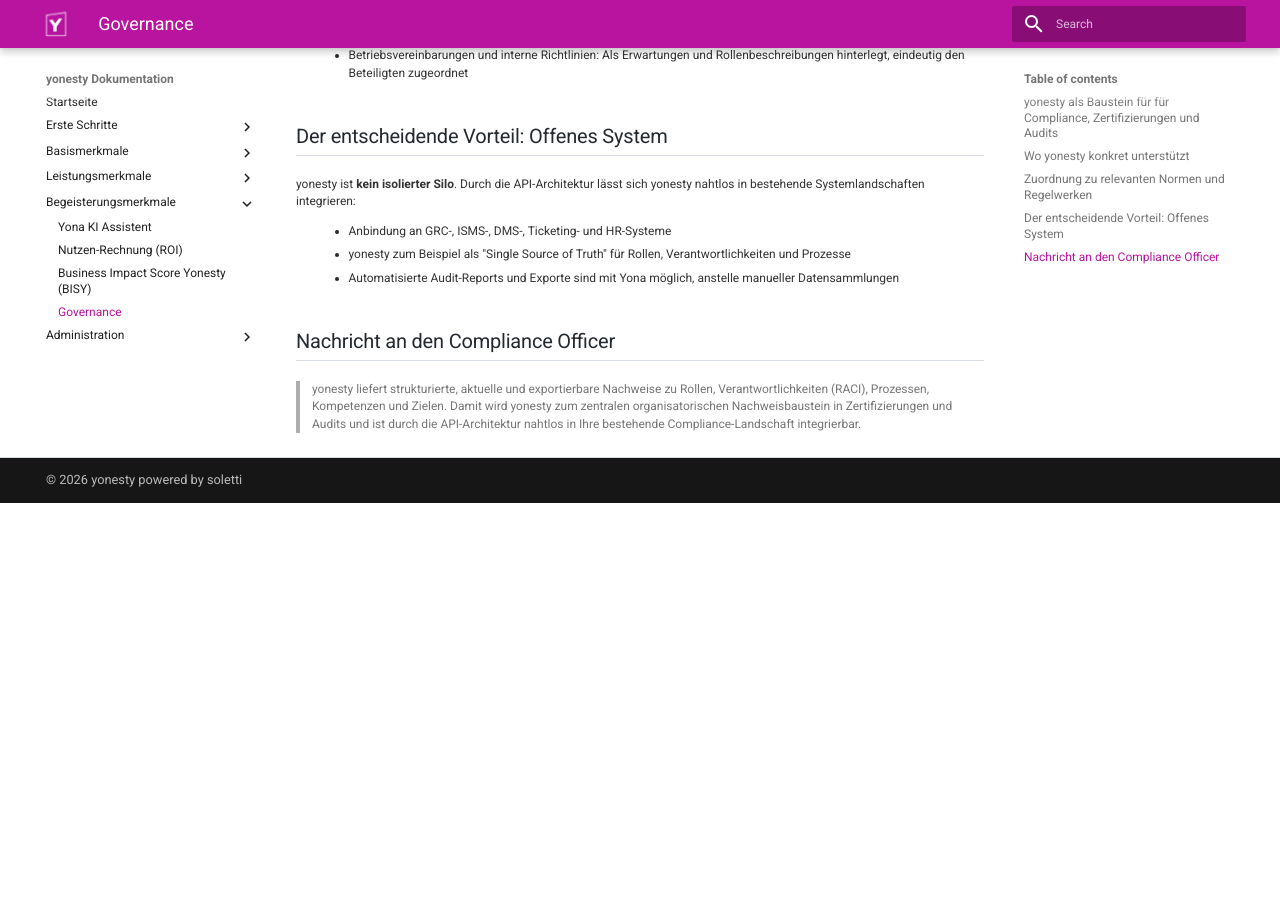
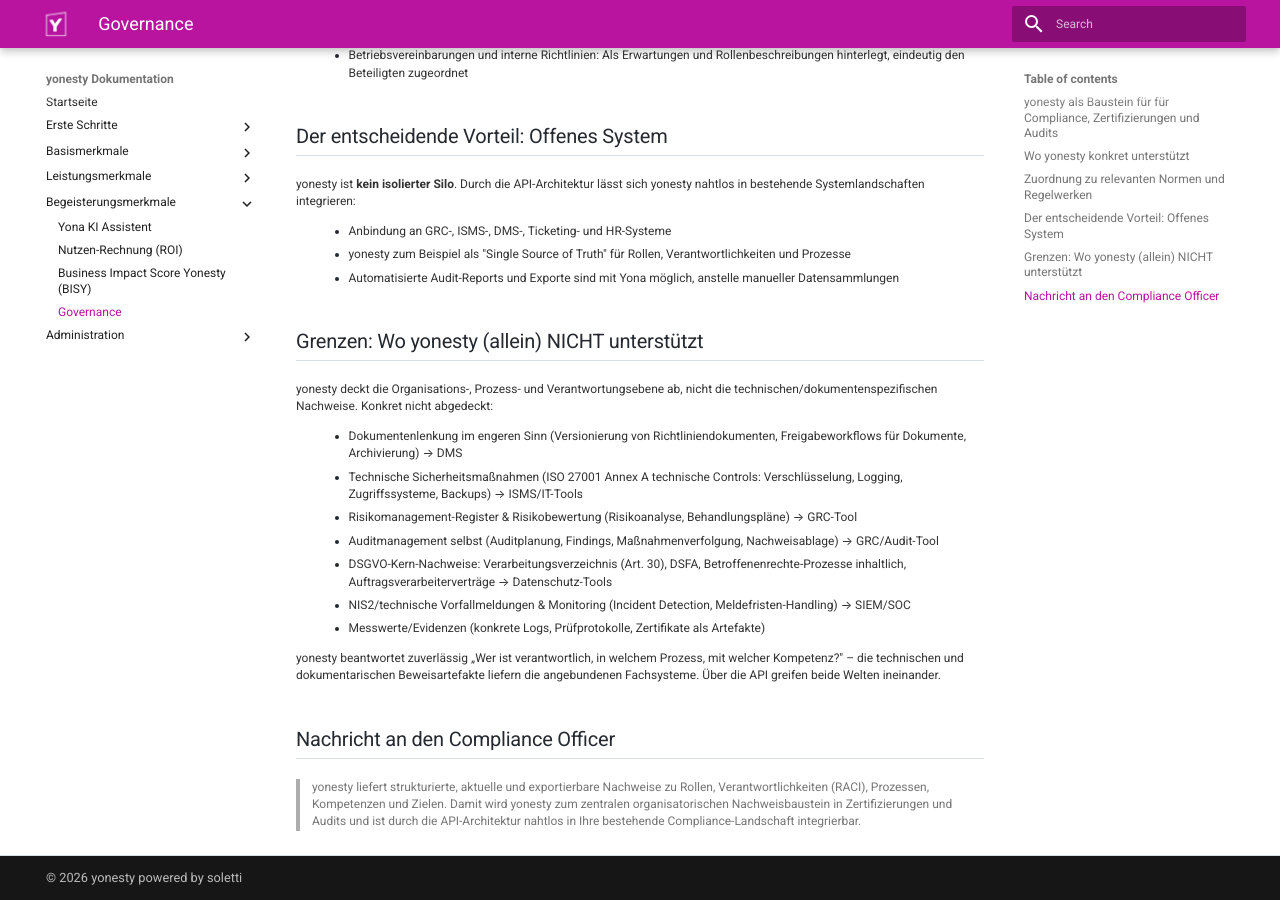
Before and after one commit to ricohaenelsoletti/yonesty, an MkDocs documentation site: the page built from docs/Governance.md, in a window 1280 px wide and 900 px high, scrolled down 1461 px. Built offline with MkDocs 1.6.1 and Material for MkDocs 9.7.7, drawn with Linux system fonts in a browser that asks for light colours; before the commit the page ends 1964 px from its top, so only the background shows below that.

Commit message:
Document limitations of yonesty's support
Added section outlining the limitations of yonesty in supporting technical and document-specific evidence.

```diff
--- a/docs/Governance.md
+++ b/docs/Governance.md
@@ -43,6 +43,19 @@
 - yonesty zum Beispiel als "Single Source of Truth" für Rollen, Verantwortlichkeiten und Prozesse
 - Automatisierte Audit-Reports und Exporte sind mit Yona möglich, anstelle manueller Datensammlungen
 
+## Grenzen: Wo yonesty (allein) NICHT unterstützt
+yonesty deckt die Organisations-, Prozess- und Verantwortungsebene ab, nicht die technischen/dokumentenspezifischen Nachweise. Konkret nicht abgedeckt:
+
+* Dokumentenlenkung im engeren Sinn (Versionierung von Richtliniendokumenten, Freigabeworkflows für Dokumente, Archivierung) → DMS
+* Technische Sicherheitsmaßnahmen (ISO 27001 Annex A technische Controls: Verschlüsselung, Logging, Zugriffssysteme, Backups) → ISMS/IT-Tools
+* Risikomanagement-Register & Risikobewertung (Risikoanalyse, Behandlungspläne) → GRC-Tool
+* Auditmanagement selbst (Auditplanung, Findings, Maßnahmenverfolgung, Nachweisablage) → GRC/Audit-Tool
+* DSGVO-Kern-Nachweise: Verarbeitungsverzeichnis (Art. 30), DSFA, Betroffenenrechte-Prozesse inhaltlich, Auftragsverarbeiterverträge → Datenschutz-Tools
+* NIS2/technische Vorfallmeldungen & Monitoring (Incident Detection, Meldefristen-Handling) → SIEM/SOC
+* Messwerte/Evidenzen (konkrete Logs, Prüfprotokolle, Zertifikate als Artefakte)
+
+yonesty beantwortet zuverlässig „Wer ist verantwortlich, in welchem Prozess, mit welcher Kompetenz?" – die technischen und dokumentarischen Beweisartefakte liefern die angebundenen Fachsysteme. Über die API greifen beide Welten ineinander.
+
 ## Nachricht an den Compliance Officer
 
 > yonesty liefert strukturierte, aktuelle und exportierbare Nachweise zu Rollen, Verantwortlichkeiten (RACI), Prozessen, Kompetenzen und Zielen. Damit wird yonesty zum zentralen organisatorischen Nachweisbaustein in Zertifizierungen und Audits und ist durch die API-Architektur nahtlos in Ihre bestehende Compliance-Landschaft integrierbar.
```
